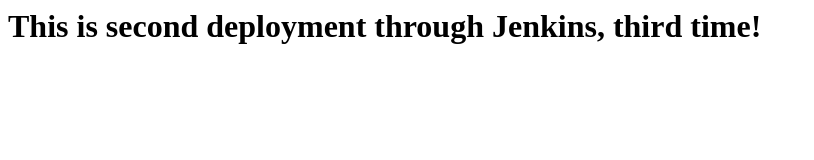
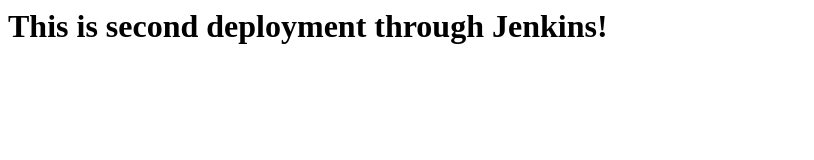
Before and after one commit to roderavindra/test_project, a plain HTML site: page index.html in a window 1280 px wide. Shown: the whole page, without its empty margins (0-814 px from the left). Drawn offline with Linux system fonts and the light colour scheme.

Commit message:
added index

```diff
--- a/index.html
+++ b/index.html
@@ -1,3 +1,3 @@
 <html>
-<h1>This is second deployment through Jenkins, third time!
+<h1>This is second deployment through Jenkins!
 </html>
```
